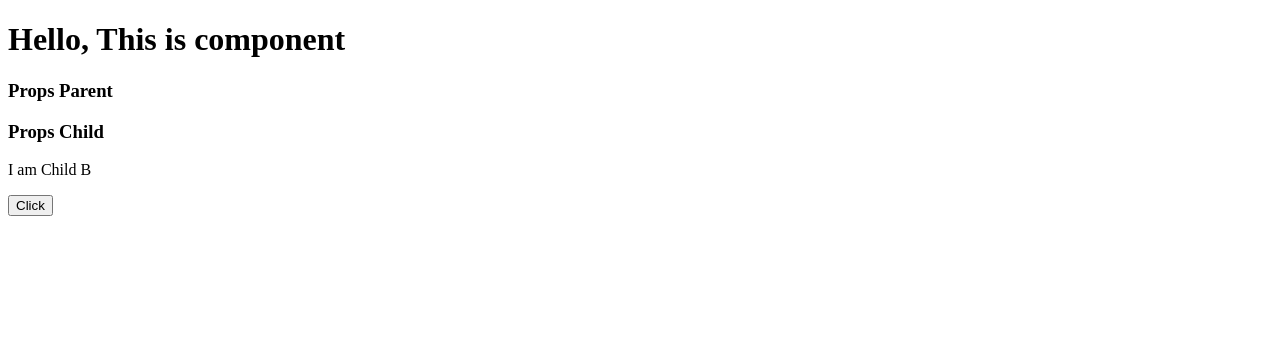
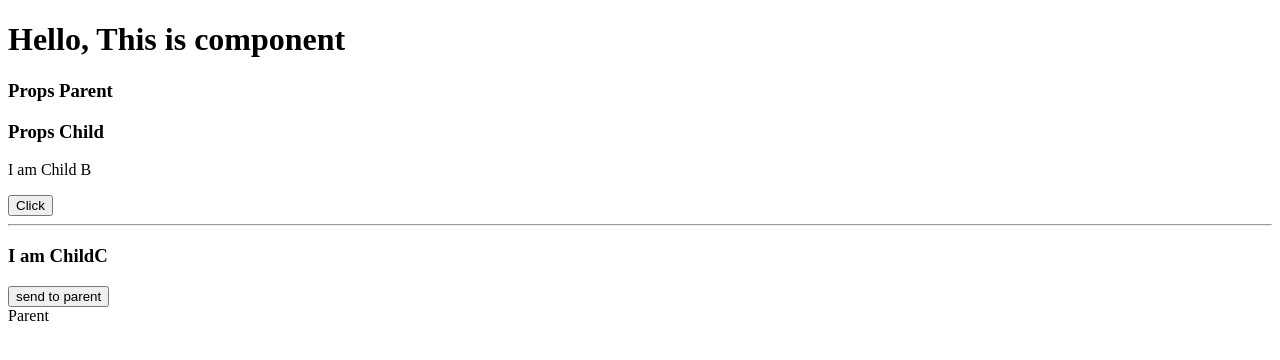
Before and after one commit to Ashu1007/React-myapp, a React (Create React App) app: page / in a window 1280 px wide. Shown: the top 360 px of the page. Built offline with nearby package versions, Linux system fonts and the light colour scheme.

Commit message:
setterFuction

```diff
--- /dev/null
+++ b/src/props/ChildC.jsx
@@ -0,0 +1,11 @@
+const ChildC =({ setterFun })=> {
+    let data = "hello react";
+    return (
+        <div>
+            <h3>I am ChildC</h3>
+            <button onClick={() => setterFun(data)}>send to parent</button>
+        </div>
+    );
+};
+
+export default ChildC;
--- a/src/props/Parent.jsx
+++ b/src/props/Parent.jsx
@@ -1,7 +1,12 @@
+import { useState } from "react";
 import ChildA from "./ChildA";
 import ChildB from "./ChildB";
+import ChildC from "./ChildC";
 
 const Parent = () => {
+    let [state,setState]= useState("Parent");
+
+
     let data = [10,20,30,40];
     let user ={id: 1, ename: "john"};
 
@@ -15,6 +20,11 @@ const Parent = () => {
 
             <ChildB fun= {Display }/>
 
+            <hr></hr>
+
+            <ChildC setterFun ={setState}/>
+            {state}
+
         </div>
     );
 };
```
